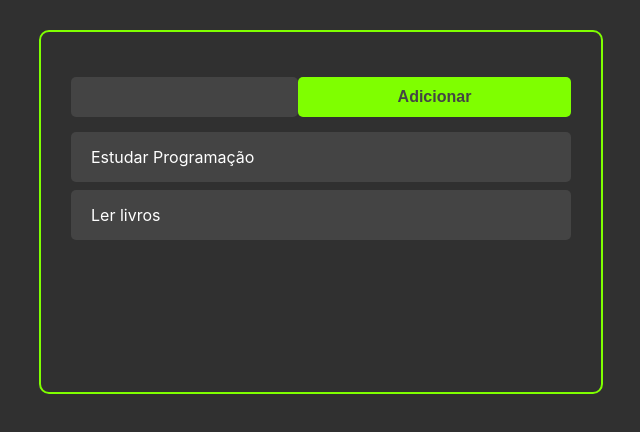
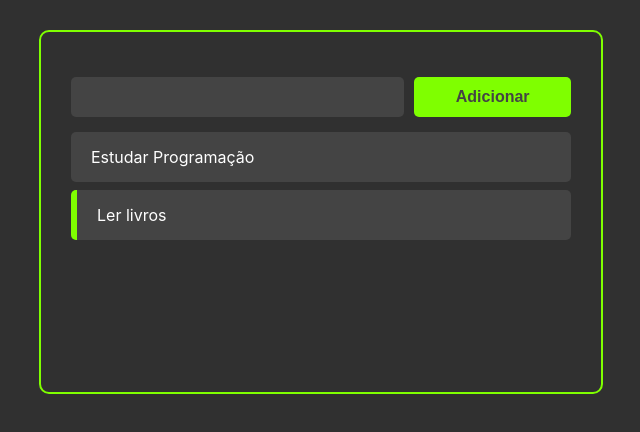
Before and after one commit to MarcusHolanda1/MyStacks, a React (Create React App) app: page / in a window 1280 px wide. Shown: the top 432 px of the page, without its empty margins (319-959 px from the left). Built offline with nearby package versions, Linux system fonts and the light colour scheme.

Commit message:
Confirm tasks

```diff
--- a/src/App.jsx
+++ b/src/App.jsx
@@ -1,11 +1,12 @@
-import React, {useState} from 'react';
+import React, { useState } from 'react';
+import { v4 as uuidv4 } from 'uuid'
 
 import Tasks from './components/Tasks'
 import './App.css'
 import AddTask from './components/AddTask';
 
 const App = () => {
-// let messages = 'Hello poww'
+  // let messages = 'Hello poww'
   const [tasks, setTasks] = useState([
     {
       id: '1',
@@ -19,11 +20,33 @@
     },
   ])
 
+  const handleTaskClick = (taskId) => {
+    const newTasks = tasks.map((task) => {
+      if (task.id === taskId)
+       return { ...task, completed: !task.completed}
+
+        return task
+    })
+    setTasks(newTasks)
+  }
+
+  const handleTaskAddition = (taskTitle) => {
+    const newTasks = [
+      ...tasks,
+      {
+        title: taskTitle,
+        id: uuidv4(),
+        completed: false
+      }
+    ]
+    setTasks(newTasks)
+  }
+
   return (
     <>
       <div className="container">
-        <AddTask />
-        <Tasks tasks={tasks}/>
+        <AddTask handleTaskAddition={handleTaskAddition} />
+        <Tasks tasks={tasks} handleTaskClick={handleTaskClick} />
       </div>
     </>
   )
--- a/src/components/AddTask.css
+++ b/src/components/AddTask.css
@@ -15,3 +15,8 @@
     font-size: 16px;
 
 }
+
+.add-task-button-container {
+    margin-left: 10px;
+    flex: 1;
+}
--- a/src/components/AddTask.jsx
+++ b/src/components/AddTask.jsx
@@ -1,13 +1,32 @@
-import React from 'react';
+import React, { useState } from 'react';
 import Button from './Button'
 
 import './AddTask.css'
 
-const AddTask = () => {
+const AddTask = ( {handleTaskAddition} ) => {
+    const [inputData, setInputData] = useState("")
+
+    const handleInputChange = (e) => {
+        setInputData(e.target.value)
+        // console.log(e.target.value)
+    }
+
+    const handleAddTaskClick = () => {
+        handleTaskAddition(inputData)
+        setInputData('')
+    }
+
     return (
         <div className="add-task-container">
-            <input type="text" className="add-task-input"/>
-            <Button>Adicionar</Button>
+            <input
+            onChange={handleInputChange}
+            value={inputData}
+            className="add-task-input"
+            type="text"
+            />
+            <div className="add-task-button-container">
+            <Button onClick={handleAddTaskClick}>Adicionar</Button>
+            </div>
         </div>
     );
 }
--- a/src/components/Task.css
+++ b/src/components/Task.css
@@ -8,3 +8,7 @@
     color: white;
     align-items: center;
 }
+
+.task-title {
+    cursor: pointer;
+}
--- a/src/components/Task.jsx
+++ b/src/components/Task.jsx
@@ -2,9 +2,16 @@
 
 import './Task.css'
 
-const Task = ( { task } ) => {
+const Task = ( { task, handleTaskClick } ) => {
     return (
-    <div className="task-container">{task.title}</div>
+        <div
+        className="task-container"
+        style={task.completed ? { borderLeft: "6px solid chartreuse" } : {} }>
+            <div className="task-title" onClick={() => handleTaskClick(task.id)}>
+                {task.title}
+            </div>
+        </div>
+    // <div className="task-container">{task.title}</div>
     );
 }
 
--- a/src/components/Tasks.jsx
+++ b/src/components/Tasks.jsx
@@ -2,11 +2,11 @@
 
 import Task from './Task';
 
-const Tasks = ({ tasks }) => {
+const Tasks = ({ tasks, handleTaskClick }) => {
     return (
         <>
             {tasks.map((task) => (
-                <Task task={task} />
+                <Task task={task} handleTaskClick={handleTaskClick}/>
             ))}
         </>
     )
```
